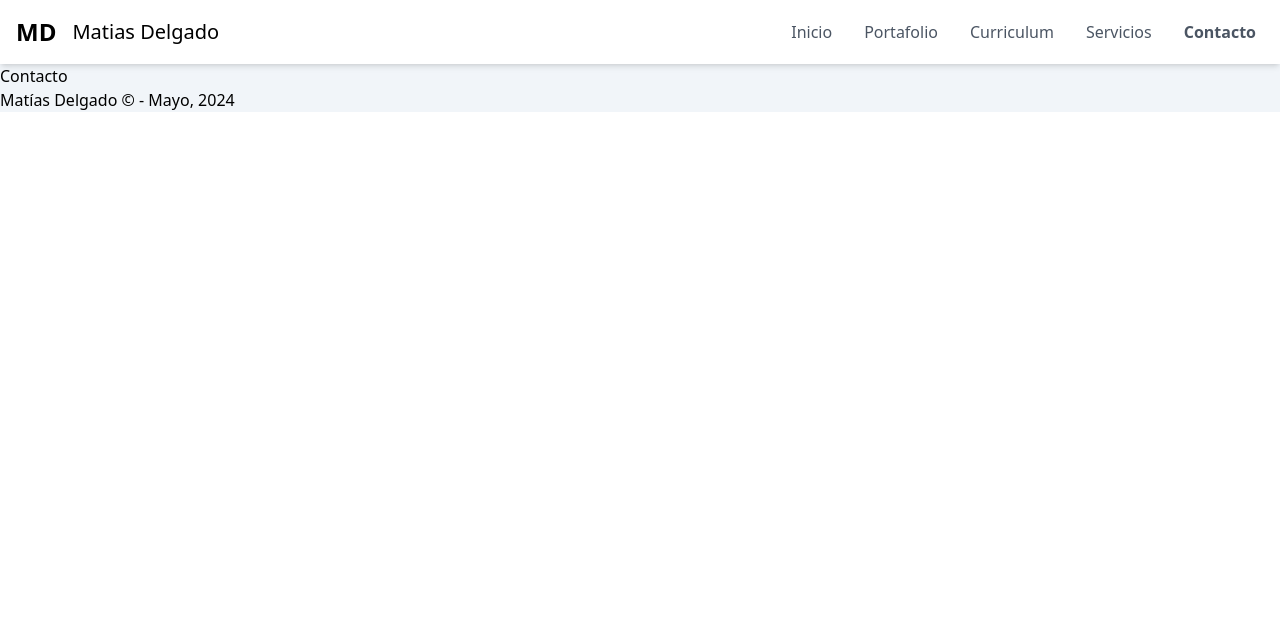
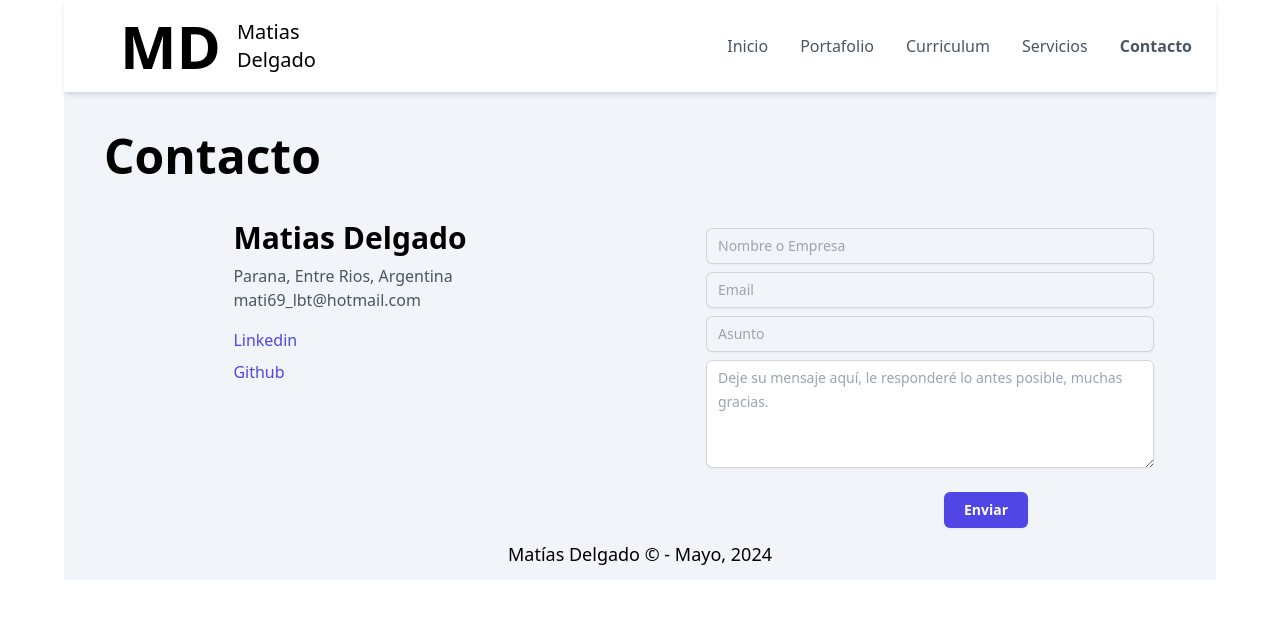
Before and after one commit to Mati69lbt/Matias-Delgado, a React (Vite) app: page /contacto in a window 1280 px wide. Shown: the top 618 px of the page. Built offline with nearby package versions, Linux system fonts and the light colour scheme.

Commit message:
contacto

```diff
--- a/package.json
+++ b/package.json
@@ -10,6 +10,7 @@
     "preview": "vite preview"
   },
   "dependencies": {
+    "@formspree/react": "^2.5.1",
     "react": "^18.2.0",
     "react-dom": "^18.2.0",
     "react-router-dom": "^6.23.1"
--- a/src/App.jsx
+++ b/src/App.jsx
@@ -2,7 +2,7 @@ import Rutas from "./router/Rutas.jsx";
 
 function App() {
   return (
-    <div className="bg-slate-100">
+    <div className="bg-slate-100 max-w-6xl mx-auto">
       <Rutas />
     </div>
   );
--- a/src/components/Contacto.jsx
+++ b/src/components/Contacto.jsx
@@ -1,5 +1,126 @@
+//cspell: ignore Matias, Linkedin,formspree,xzbnqawd
+import { useForm, ValidationError } from "@formspree/react";
 const Contacto = () => {
-  return <div>Contacto</div>;
+  const [state, handleSubmit] = useForm("xzbnqawd");
+  if (state.succeeded) {
+    document.getElementById("contact-form").reset();
+  }
+
+  return (
+    <div>
+      <h1 className="font-bold text-5xl p-10">Contacto</h1>
+      <div className="grid grid-cols-2 gap-2">
+        <div className="flex flex-col items-center ">
+          <div className="text-left">
+            <h1 className="text-3xl font-semibold">Matias Delgado</h1>
+            <p className="mt-2 text-gray-600 ">Parana, Entre Rios, Argentina</p>
+            <p className="text-gray-600">mati69_lbt@hotmail.com</p>
+            <p className="mt-4">
+              <a
+                href="https://www.linkedin.com/in/matiasdelgadodev/"
+                target="_blank"
+                rel="noopener noreferrer"
+                className="text-indigo-600 hover:underline"
+              >
+                Linkedin
+              </a>
+            </p>
+            <p className="mt-2">
+              <a
+                href="https://github.com/Mati69lbt"
+                target="_blank"
+                rel="noopener noreferrer"
+                className="text-indigo-600 hover:underline"
+              >
+                Github
+              </a>
+            </p>
+          </div>
+        </div>
+        <div className="flex justify-center">
+          <form
+            id="contact-form"
+            onSubmit={handleSubmit}
+            className="w-full max-w-md"
+          >
+            <div className="mt-2">
+              <div className="flex rounded-md shadow-sm ring-1 ring-inset ring-gray-300 focus-within:ring-2 focus-within:ring-inset focus-within:ring-indigo-600 sm:max-w-md">
+                <input
+                  type="text"
+                  name="name"
+                  id="name"
+                  autoComplete="off"
+                  className="block w-full border-0 bg-transparent py-1.5 pl-3 text-gray-900 placeholder:text-gray-400 focus:ring-0 sm:text-sm sm:leading-6"
+                  placeholder="Nombre o Empresa"
+                  required
+                />
+              </div>
+            </div>
+            <div className="mt-2">
+              <div className="flex rounded-md shadow-sm ring-1 ring-inset ring-gray-300 focus-within:ring-2 focus-within:ring-inset focus-within:ring-indigo-600 sm:max-w-md">
+                <input
+                  type="email"
+                  name="email"
+                  id="email"
+                  autoComplete="off"
+                  className="block w-full border-0 bg-transparent py-1.5 pl-3 text-gray-900 placeholder:text-gray-400 focus:ring-0 sm:text-sm sm:leading-6"
+                  placeholder="Email"
+                  required
+                />
+                <ValidationError
+                  prefix="Email"
+                  field="email"
+                  errors={state.errors}
+                />
+              </div>
+            </div>
+            <div className="mt-2">
+              <div className="flex rounded-md shadow-sm ring-1 ring-inset ring-gray-300 focus-within:ring-2 focus-within:ring-inset focus-within:ring-indigo-600 sm:max-w-md">
+                <input
+                  type="text"
+                  name="Subject"
+                  id="subject"
+                  autoComplete="off"
+                  className="block w-full border-0 bg-transparent py-1.5 pl-3  text-gray-900 placeholder:text-gray-400 focus:ring-0 sm:text-sm sm:leading-6"
+                  placeholder="Asunto"
+                  required
+                />
+              </div>
+            </div>
+            <div className="mt-2 sm:max-w-md">
+              <textarea
+                name="message"
+                id="message"
+                rows="4"
+                className="block w-full rounded-md border-0 py-1.5 pl-3 text-gray-900 shadow-sm ring-1 ring-inset ring-gray-300 placeholder:text-gray-400 focus:ring-2 focus:ring-inset focus:ring-indigo-600 sm:text-sm sm:leading-6"
+                placeholder="Deje su mensaje aquí, le responderé lo antes posible, muchas gracias."
+                required
+              />
+            </div>
+            <div className="flex flex-col items-center mt-2">
+              <button
+                type="submit"
+                className="rounded-md bg-indigo-600 px-5 py-2 text-sm font-semibold text-white shadow-sm hover:bg-indigo-500 focus-visible:outline focus-visible:outline-2 focus-visible:outline-offset-2 focus-visible:outline-indigo-600 mt-4 ml-28 disabled:opacity-15"
+              >
+                Enviar
+              </button>
+            </div>
+
+            {state.succeeded && (
+              <p className="mt-4 text-green-500  text-center">
+                Mensaje enviado con éxito!
+              </p>
+            )}
+            {state.succeeded === "false" && (
+              <p className="mt-4 text-red-500 text-center">
+                Hubo un error al enviar el mensaje.
+              </p>
+            )}
+          </form>
+        </div>
+      </div>
+    </div>
+  );
 };
 
 export default Contacto;
--- a/src/components/layout/Footer.jsx
+++ b/src/components/layout/Footer.jsx
@@ -7,7 +7,7 @@ const Footer = () => {
   const formattedDate = currentDate
     .replace(" de ", ", ")
     .replace(/^\w/, (c) => c.toUpperCase());
-  return <footer>Matías Delgado &copy; - {formattedDate}</footer>;
+  return <footer className="text-center p-3 text-lg">Matías Delgado &copy; - {formattedDate}</footer>;
 };
 
 export default Footer;
--- a/src/components/layout/HeaderNav.jsx
+++ b/src/components/layout/HeaderNav.jsx
@@ -7,8 +7,8 @@ const HeaderNav = () => {
     <header className="bg-white p-4 shadow-md ">
       <div className="flex items-center justify-between">
         <div className="flex items-center space-x-4">
-          <span className="text-2xl font-bold">MD</span>
-          <h3 className="text-xl font-medium">Matias Delgado</h3>
+          <span className="text-6xl font-bold ml-10">MD</span>
+          <h3 className="text-xl font-medium w-1">Matias Delgado</h3>
         </div>
         <nav>
           <ul className="flex space-x-4">
--- a/src/router/Rutas.jsx
+++ b/src/router/Rutas.jsx
@@ -12,9 +12,10 @@ import Footer from "../components/layout/Footer";
 const Rutas = () => {
   return (
     <BrowserRouter>
-      {/* Header y Navegacion */}
+      {/* Header y Navegación */}
       <HeaderNav />
       {/* Contenido Central */}
+      <section className="min-h-96">
         <Routes>
           <Route path="/" element={<Inicio />} />
           <Route path="/inicio" element={<Inicio />} />
@@ -23,7 +24,7 @@ const Rutas = () => {
           <Route path="/curriculum" element={<Curriculum />} />
           <Route path="/contacto" element={<Contacto />} />
         </Routes>
-
+      </section>
       {/* Footer */}
       <Footer />
     </BrowserRouter>
```
Also changed, not shown: 1 other file (tests, documents, lock files or other folders). Lines whose indentation alone changed are shown as unchanged.
